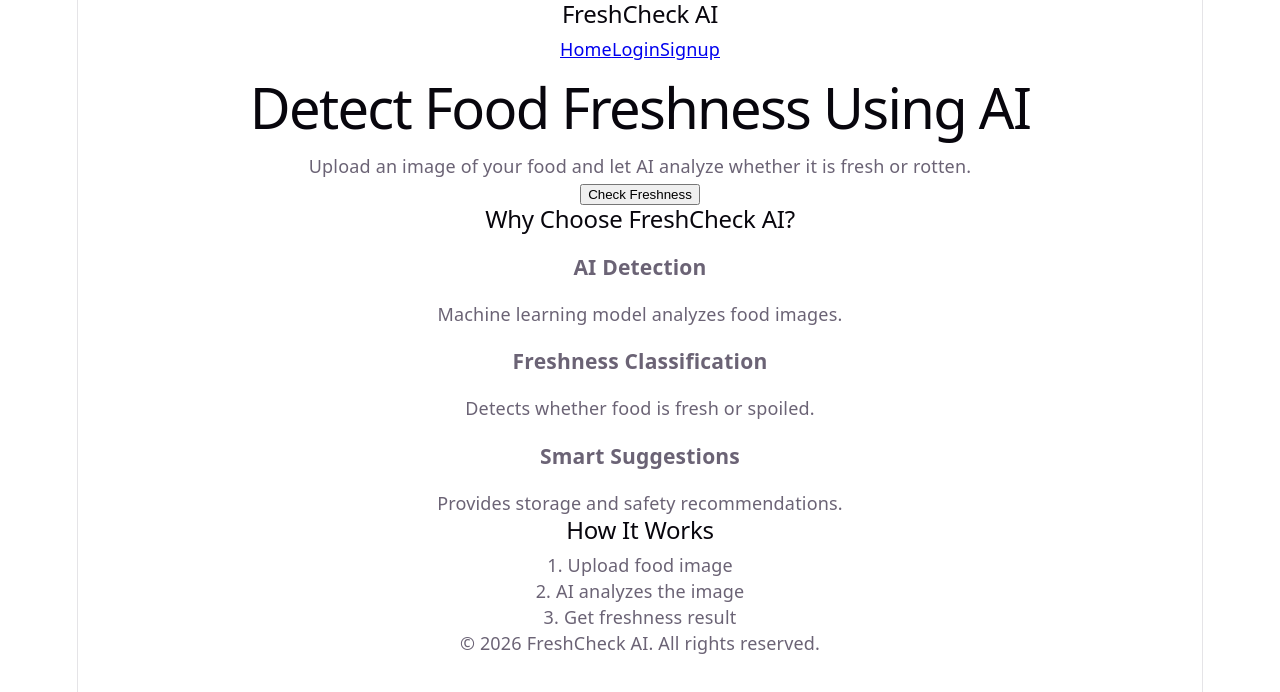
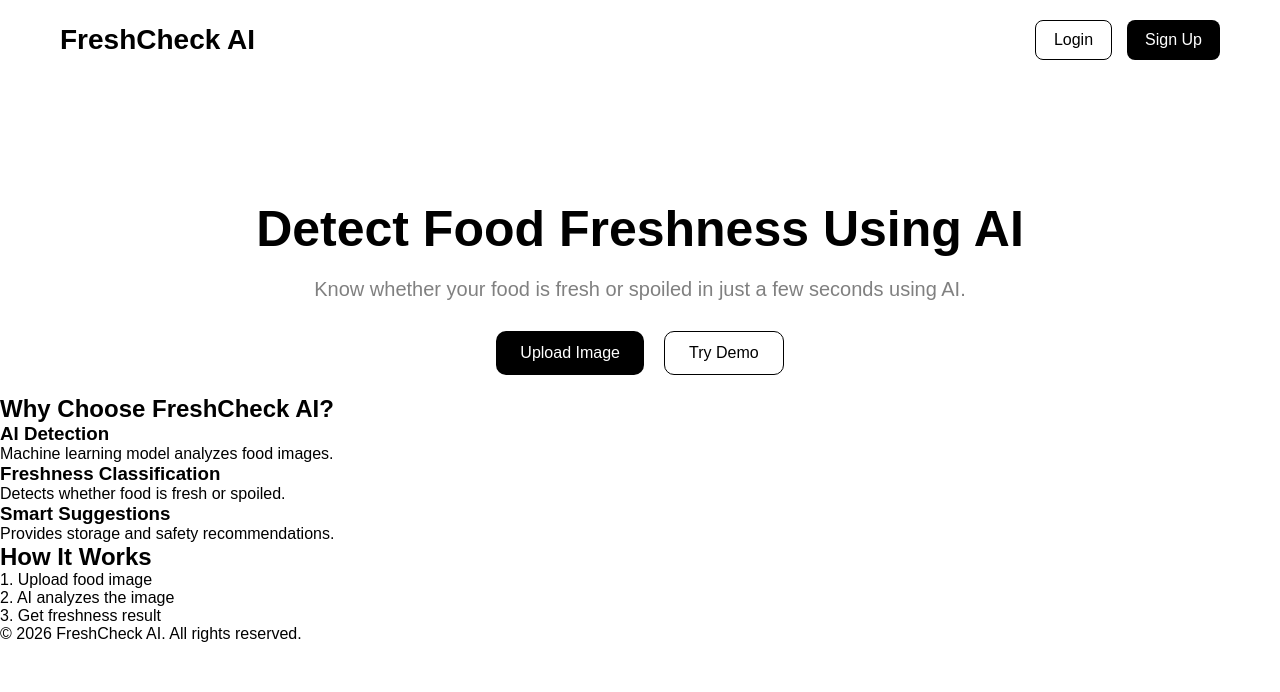
Before and after one commit to nandanisg19/Food-Freshness-Checker, a React app in the folder Frontend/: page / in a window 1280 px wide. Shown: the top 692 px of the page. Built offline with nearby package versions, Linux system fonts and the light colour scheme; the HTML template or start-up script is replaced by a standard one.

Commit message:
Update navbar and add hero section styling

```diff
--- a/Frontend/src/components/Hero.jsx
+++ b/Frontend/src/components/Hero.jsx
@@ -1,17 +1,26 @@
+import "../styles/Hero.css";
+
 function Hero() {
   return (
-    <section>
-      <h1>
-        Detect Food Freshness Using AI
-      </h1>
+    <section className="hero">
+
+      <h1>Detect Food Freshness Using AI</h1>
 
       <p>
-        Upload an image of your food and let AI analyze whether it is fresh or rotten.
+        Know whether your food is fresh or spoiled
+        in just a few seconds using AI.
       </p>
 
-      <button>
-        Check Freshness
-      </button>
+      <div className="hero-buttons">
+        <button className="upload-btn">
+          Upload Image
+        </button>
+
+        <button className="demo-btn">
+          Try Demo
+        </button>
+      </div>
+
     </section>
   );
 }
--- a/Frontend/src/components/Navbar.jsx
+++ b/Frontend/src/components/Navbar.jsx
@@ -1,12 +1,13 @@
+import "../styles/Navbar.css";
+
 function Navbar() {
   return (
-    <nav>
-      <h2>FreshCheck AI</h2>
+    <nav className="navbar">
+      <h2 className="logo">FreshCheck AI</h2>
 
-      <div>
-        <a href="/">Home</a>
-        <a href="/login">Login</a>
-        <a href="/signup">Signup</a>
+      <div className="nav-buttons">
+        <button className="login-btn">Login</button>
+        <button className="signup-btn">Sign Up</button>
       </div>
     </nav>
   );
--- a/Frontend/src/index.css
+++ b/Frontend/src/index.css
@@ -1,111 +1,15 @@
-:root {
-  --text: #6b6375;
-  --text-h: #08060d;
-  --bg: #fff;
-  --border: #e5e4e7;
-  --code-bg: #f4f3ec;
-  --accent: #aa3bff;
-  --accent-bg: rgba(170, 59, 255, 0.1);
-  --accent-border: rgba(170, 59, 255, 0.5);
-  --social-bg: rgba(244, 243, 236, 0.5);
-  --shadow:
-    rgba(0, 0, 0, 0.1) 0 10px 15px -3px, rgba(0, 0, 0, 0.05) 0 4px 6px -2px;
-
-  --sans: system-ui, 'Segoe UI', Roboto, sans-serif;
-  --heading: system-ui, 'Segoe UI', Roboto, sans-serif;
-  --mono: ui-monospace, Consolas, monospace;
-
-  font: 18px/145% var(--sans);
-  letter-spacing: 0.18px;
-  color-scheme: light dark;
-  color: var(--text);
-  background: var(--bg);
-  font-synthesis: none;
-  text-rendering: optimizeLegibility;
-  -webkit-font-smoothing: antialiased;
-  -moz-osx-font-smoothing: grayscale;
-
-  @media (max-width: 1024px) {
-    font-size: 16px;
-  }
-}
-
-@media (prefers-color-scheme: dark) {
-  :root {
-    --text: #9ca3af;
-    --text-h: #f3f4f6;
-    --bg: #16171d;
-    --border: #2e303a;
-    --code-bg: #1f2028;
-    --accent: #c084fc;
-    --accent-bg: rgba(192, 132, 252, 0.15);
-    --accent-border: rgba(192, 132, 252, 0.5);
-    --social-bg: rgba(47, 48, 58, 0.5);
-    --shadow:
-      rgba(0, 0, 0, 0.4) 0 10px 15px -3px, rgba(0, 0, 0, 0.25) 0 4px 6px -2px;
-  }
-
-  #social .button-icon {
-    filter: invert(1) brightness(2);
-  }
-}
-
-body {
+*{
   margin: 0;
-}
-
-#root {
-  width: 1126px;
-  max-width: 100%;
-  margin: 0 auto;
-  text-align: center;
-  border-inline: 1px solid var(--border);
-  min-height: 100svh;
-  display: flex;
-  flex-direction: column;
+  padding: 0;
   box-sizing: border-box;
 }
 
-h1,
-h2 {
-  font-family: var(--heading);
-  font-weight: 500;
-  color: var(--text-h);
+html{
+  scroll-behavior: smooth;
 }
 
-h1 {
-  font-size: 56px;
-  letter-spacing: -1.68px;
-  margin: 32px 0;
-  @media (max-width: 1024px) {
-    font-size: 36px;
-    margin: 20px 0;
-  }
+body{
+  font-family: Arial, sans-serif;
+  background-color: #ffffff;
+  color: #000000;
 }
-h2 {
-  font-size: 24px;
-  line-height: 118%;
-  letter-spacing: -0.24px;
-  margin: 0 0 8px;
-  @media (max-width: 1024px) {
-    font-size: 20px;
-  }
-}
-p {
-  margin: 0;
-}
-
-code,
-.counter {
-  font-family: var(--mono);
-  display: inline-flex;
-  border-radius: 4px;
-  color: var(--text-h);
-}
-
-code {
-  font-size: 15px;
-  line-height: 135%;
-  padding: 4px 8px;
-  background: var(--code-bg);
-}
--- a/Frontend/src/styles/Hero.css
+++ b/Frontend/src/styles/Hero.css
@@ -0,0 +1,41 @@
+.hero{
+    text-align: center;
+    margin-top: 100px;
+    padding: 20px;
+}
+
+.hero h1{
+    font-size: 50px;
+    margin-bottom: 20px;
+}
+
+.hero p{
+    font-size: 20px;
+    color: gray;
+    margin-bottom: 30px;
+}
+
+.hero-buttons{
+    display: flex;
+    justify-content: center;
+    gap: 20px;
+}
+
+.upload-btn,
+.demo-btn{
+    padding: 12px 24px;
+    border: none;
+    border-radius: 10px;
+    cursor: pointer;
+    font-size: 16px;
+}
+
+.upload-btn{
+    background-color: black;
+    color: white;
+}
+
+.demo-btn{
+    background-color: white;
+    border: 1px solid black;
+}
```
